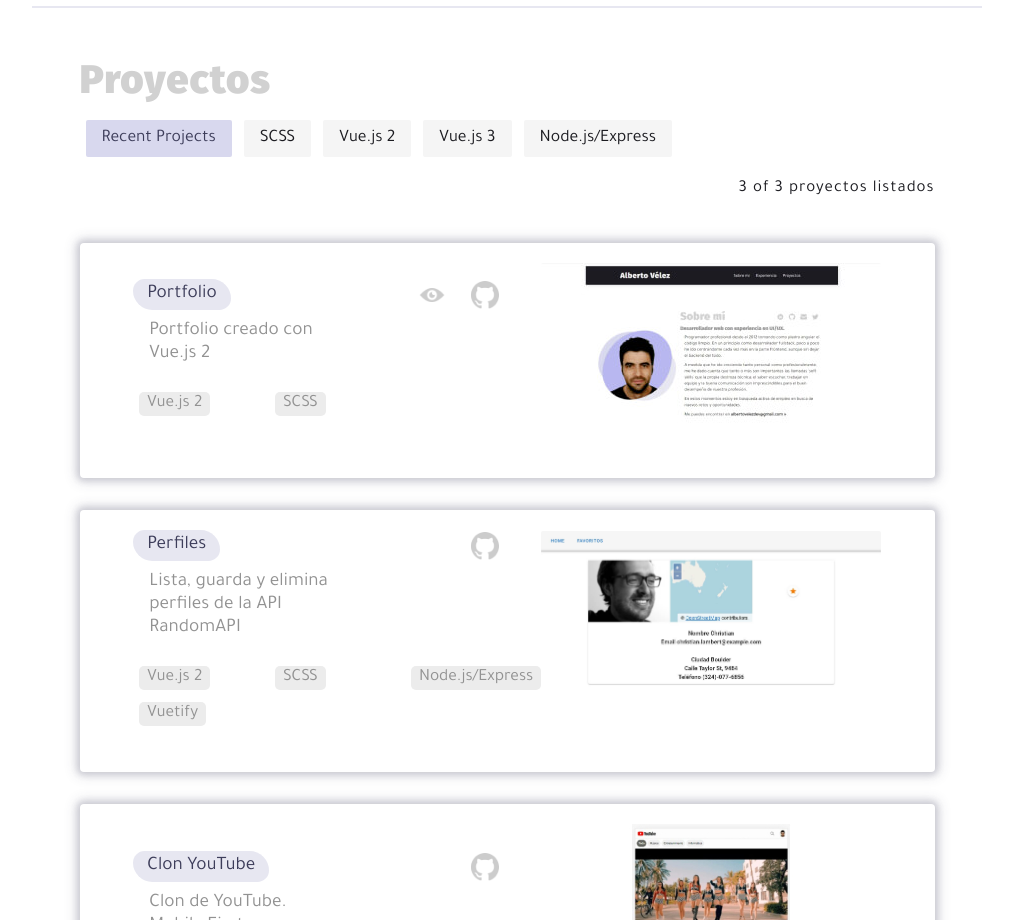
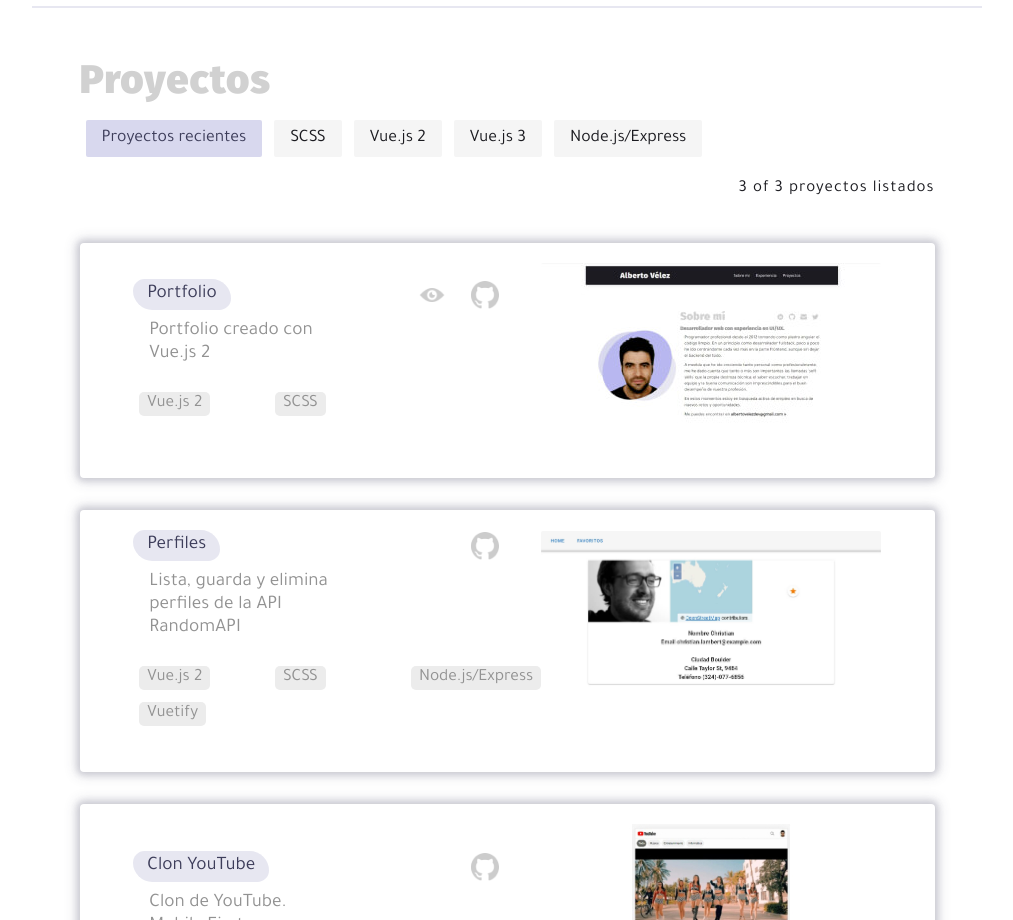
Before and after one commit to avelezdo/portfolio-vue, a Vue app: page / in a window 1280 px wide. Shown: the part 2340-3260 px from the top of the page, without its empty margins (133-1146 px from the left). Built offline with nearby package versions, Linux system fonts and the light colour scheme; a web font is replaced by a local one.

Commit message:
Traducción

```diff
--- a/src/assets/js/render-projects.js
+++ b/src/assets/js/render-projects.js
@@ -1,6 +1,6 @@
 import { projects as myProjects } from './projects.js';
 
-let skills = ['Recent Projects', 'SCSS', 'Vue.js 2', 'Vue.js 3', 'Node.js/Express'];
+let skills = ['Proyectos recientes', 'SCSS', 'Vue.js 2', 'Vue.js 3', 'Node.js/Express'];
 
 let selectedSkill = null;
 
@@ -123,8 +123,8 @@ let filterProjects = function (query) {
 	if (selectedSkill === 'All') {
 		return myProjects;
 	}
-	if (selectedSkill === 'Recent Projects') {
-		return myProjects.filter((item, index) => index < 3);
+	if (selectedSkill === 'Proyectos recientes') {
+		return myProjects.filter((_, index) => index < 3);
 	}
 
 	return myProjects.filter((p) => p.technologies.includes(query));
```
